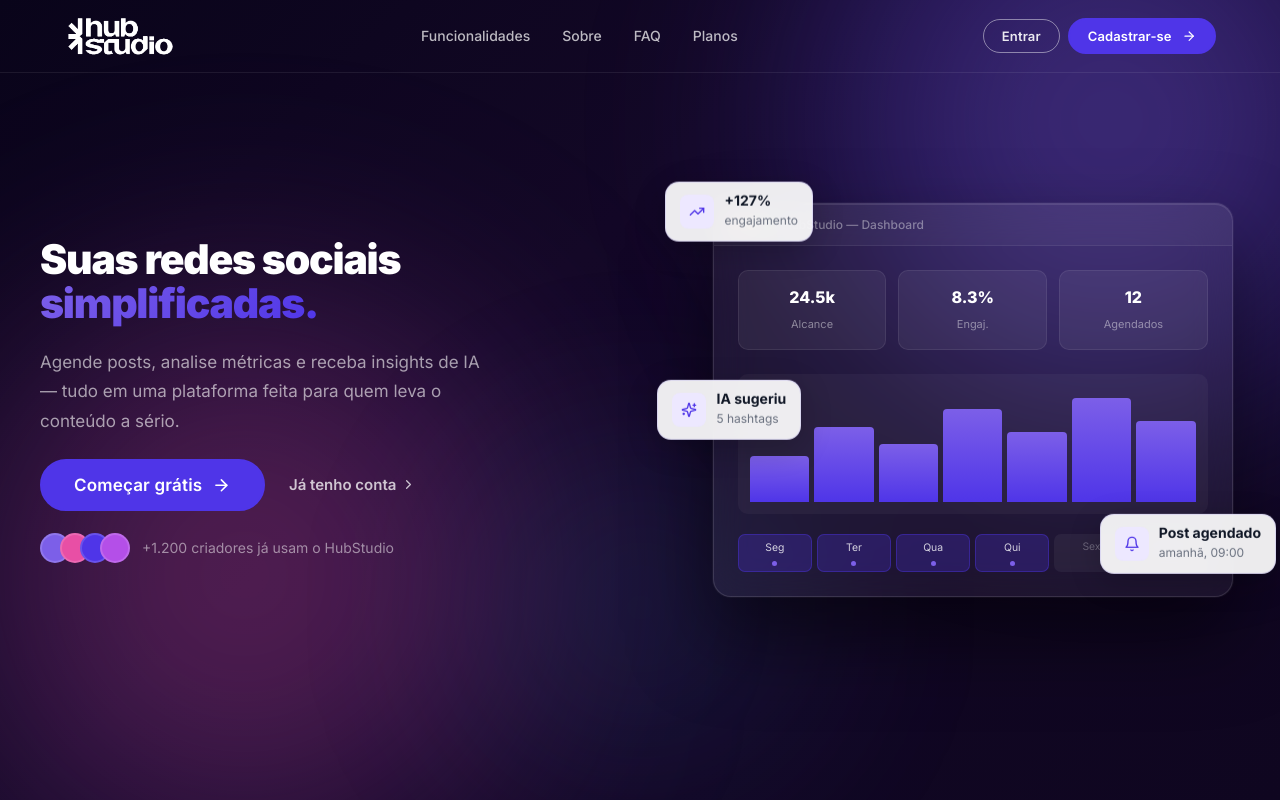
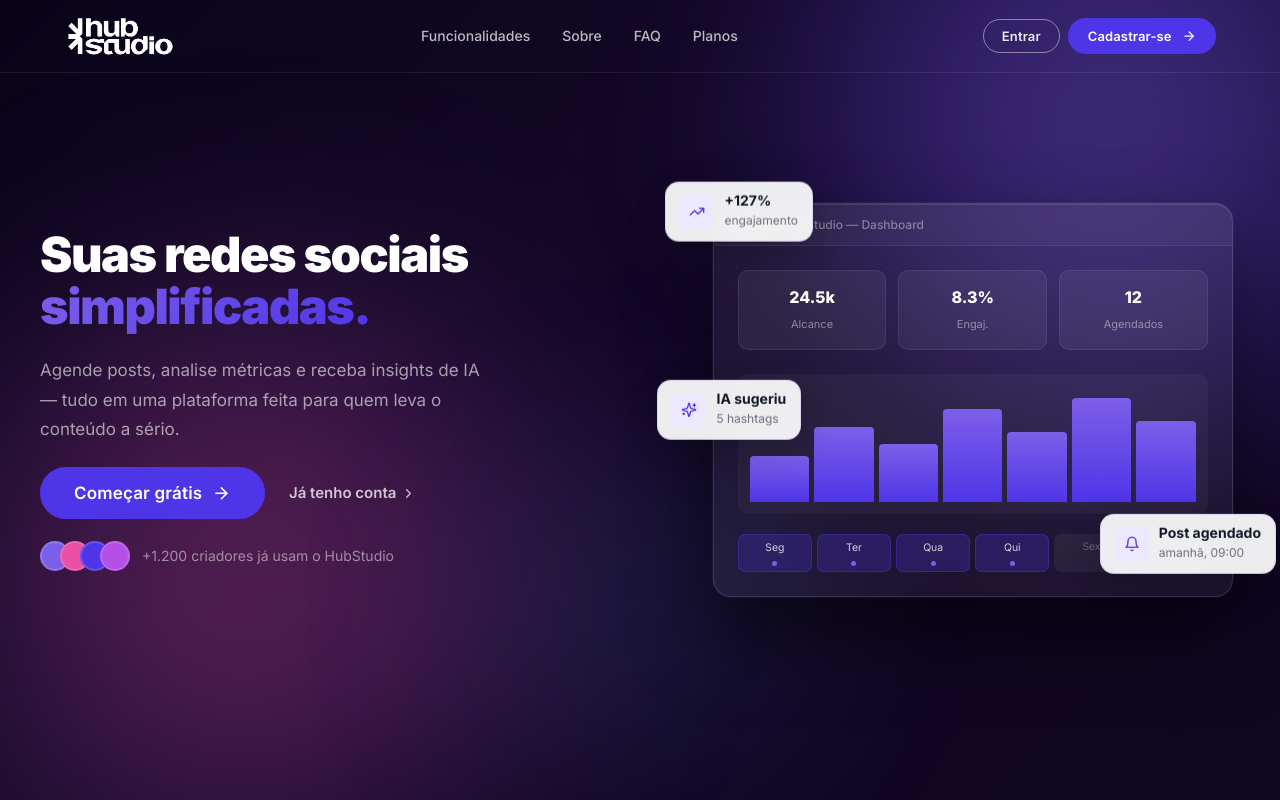
Before and after one commit to brenosemfreio/tcc, a React (Vite) app: page / in a window 1280 px wide. Shown: the top 800 px of the page. Built offline with nearby package versions, Linux system fonts and the light colour scheme.

Commit message:
chore: auto sync [Claude]

```diff
--- a/src/pages/Landing/Landing.css
+++ b/src/pages/Landing/Landing.css
@@ -203,7 +203,7 @@
 }
 
 .l-hero__title {
-  font-size: clamp(2rem, 3.2vw, 3rem);
+  font-size: clamp(2.2rem, 3.8vw, 3.5rem);
   font-weight: 900;
   line-height: 1.08;
   letter-spacing: -0.03em;
```
